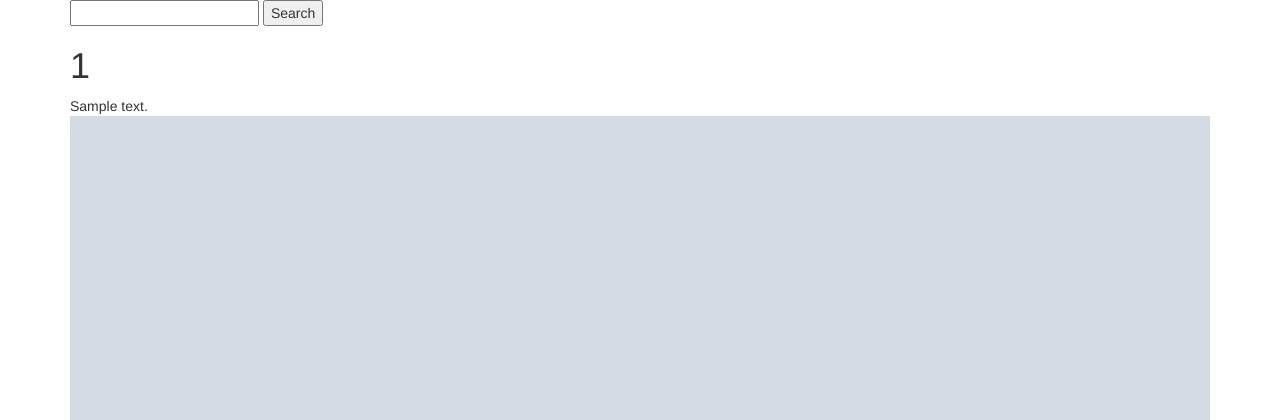
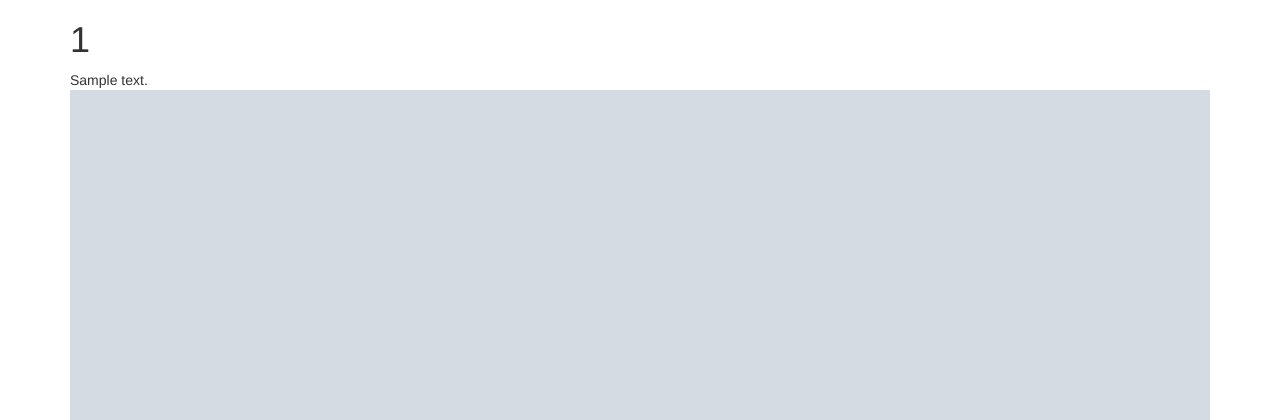
Before and after one commit to icharity/donate, a Django app: template nx/templates/need_detail.html in a window 1280 px wide. Shown: the top 420 px of the page. Run offline with Django 3.2, Linux system fonts and the light colour scheme; the template is opened without the code that fills it: most values are stand-ins (such as "Sample title", 1, 10 or a date in 2020); grey boxes marked "Sample" are stand-in pictures; some libraries are stand-ins or nearby versions.

Commit message:
delete search

```diff
--- a/nx/templates/need_detail.html
+++ b/nx/templates/need_detail.html
@@ -11,11 +11,6 @@
     <div class="row">
         <div class="col-sm-12">
             <div class="container">
-                <form type="get" action=".">
-                    <input type="text" name="q">
-                    <button type="submit">Search</button>
-                </form>
-
                 <h1>{{ need.phone_number }}</h1>
 
                 <p>
--- a/nx/templates/note_detail.html
+++ b/nx/templates/note_detail.html
@@ -11,11 +11,6 @@
     <div class="row">
         <div class="col-sm-12">
             <div class="container">
-                <form type="get" action=".">
-                    <input type="text" name="q">
-                    <button type="submit">Search</button>
-                </form>
-
                 <h1>{{ note.phone_number }}</h1>
 
                 <p>
--- a/nx/templates/notes.html
+++ b/nx/templates/notes.html
@@ -13,10 +13,6 @@
 
 <div class="container-fluid col-sm-12">
     <div class="col-sm-12">
-        <form class="search-form" type="get" action=".">
-            <input class="col-sm-10 form-control search-input col-lg-8" type="text" name="q">
-            <button class='btn btn-primary search-button' type="submit">Search</button>
-        </form>
        {% for note in notes %}
            <h2 class="address">{{ note.address }}</h2>
            <div class="describe">
```
Lines whose indentation alone changed are shown as unchanged.
